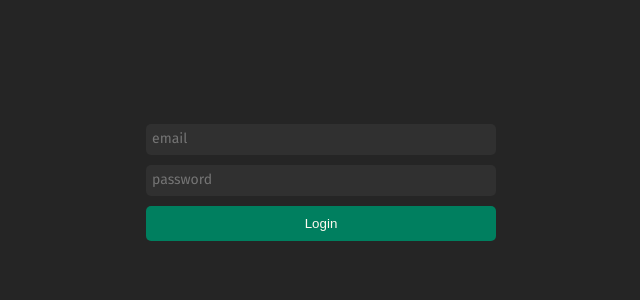
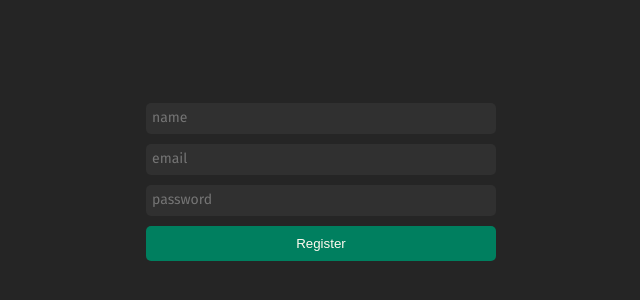
Before and after one commit to vkontrimas/chatgpt-client, a React (Vite) app in the folder web/: page /register/1 in a window 1280 px wide. Shown: the part 218-518 px from the top of the page, without its empty margins (319-959 px from the left). Built offline with nearby package versions, Linux system fonts and the light colour scheme.

Commit message:
Add registration UI

```diff
--- a/web/src/components/Register.jsx
+++ b/web/src/components/Register.jsx
@@ -4,33 +4,56 @@ import { useDispatch, useSelector } from 'react-redux'
 
 import { login } from '../redux/user'
 
-import { useNavigate, useLocation } from 'react-router'
+import { useNavigate, useLocation, useParams } from 'react-router'
 
-import './Login.css'
+import './Register.css'
 
 const Auth = () => {
+  const [name, setName] = useState('')
   const [email, setEmail] = useState('')
   const [password, setPassword] = useState('')
   const dispatch = useDispatch()
   const navigate = useNavigate()
   const location = useLocation()
-  const currentToken = useSelector(state => state.user.token)
+  const token = useSelector(state => state.user.token)
+  const { code } = useParams()
+
+  /*
+  useEffect(async () => {
+    const resp = await axios.get(`http://localhost:3000/api/register/${code}`)
+    if (resp.data.status === 'expired') {
+      // TODO: handle gracefully
+      console.error('registration link expired!')
+    }
+  }, [])
+  */
 
   useEffect(() => {
     // If logged in, go to chat
-    if (currentToken) {
+    if (token) {
       const destination = location.state?.from?.pathname || '/'
       navigate(destination, { replace: true })
     }
-  }, [currentToken])
+  }, [token])
 
   const handleSubmit = async (event) => {
     event.preventDefault()
-    dispatch(login({ email, password }))
+    try {
+      const resp = await axios.post(`http://localhost:3000/api/register/${code}`)
+      dispatch(login({ email, password }))
+    }
+    catch (e) {
+      throw e
+    }
   }
 
   return (
     <form className="auth-form" onSubmit={handleSubmit}>
+      <input
+        placeholder="name"
+        value={name}
+        onChange={e => setName(e.target.value)}
+      />
       <input
         placeholder="email"
         value={email}
@@ -41,7 +64,7 @@ const Auth = () => {
         type="password"
         onChange={e => setPassword(e.target.value)}
       />
-      <button type="submit"> Login </button>
+      <button type="submit"> Register </button>
     </form>
   )
 }
```
